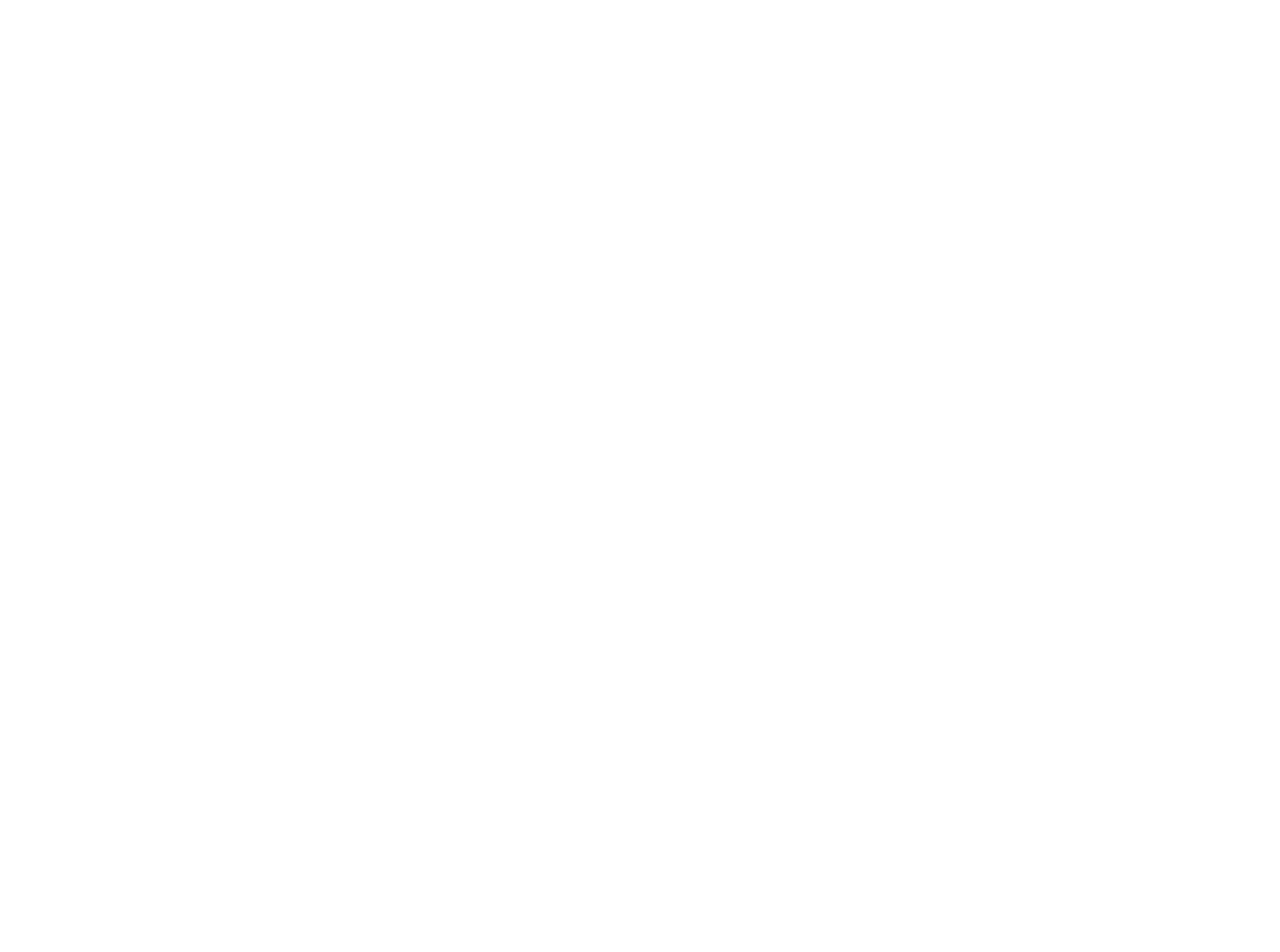
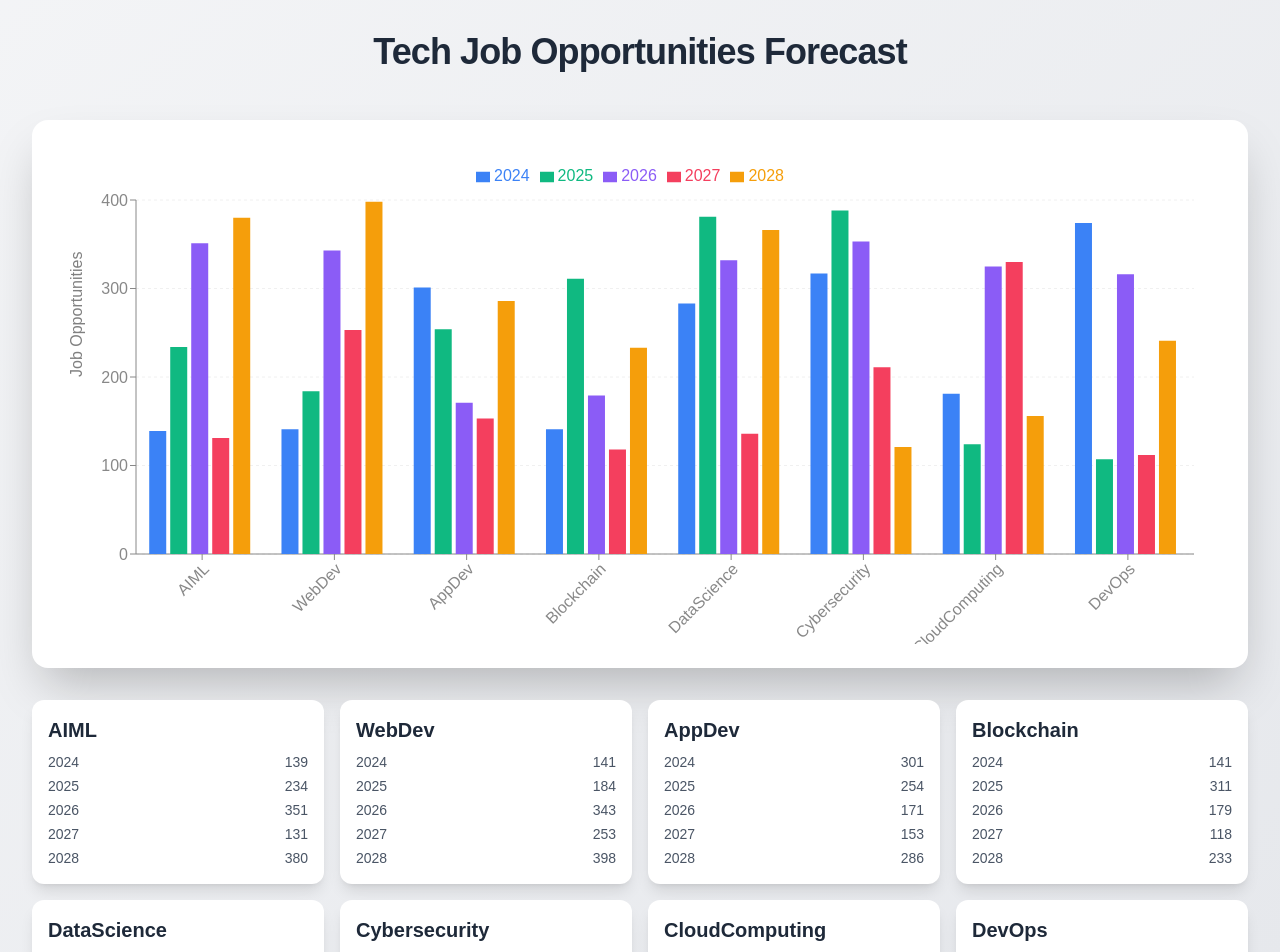
Before and after one commit to Hariprasaadh/careertrack-new, a Next.js app in the folder frontend/careertrack/: page / in a window 1280 px wide. Shown: the part 800-1752 px from the top of the page. Before the commit the page ends 800 px from the top, so only its background shows below. Built offline with nearby package versions, Linux system fonts and the light colour scheme; no server answers.

Commit message:
insights push

```diff
--- a/frontend/careertrack/app/page.tsx
+++ b/frontend/careertrack/app/page.tsx
@@ -1,5 +1,11 @@
 import HeroSection from "@/components/HeroSection";
+import Insights from "@/components/Insights";
 
 export default function Home() {
-  return <HeroSection />;
+  return (
+    <div className="">
+      <HeroSection />
+      <Insights />
+    </div>
+  )
 }
--- /dev/null
+++ b/frontend/careertrack/components/Insights.tsx
@@ -0,0 +1,171 @@
+"use client"
+import React, { useEffect, useState } from 'react';
+import { BarChart, Bar, XAxis, YAxis, CartesianGrid, Tooltip, Legend, ResponsiveContainer } from 'recharts';
+
+// Define strict types for the data structure
+interface JobOpportunityData {
+  domain: string;
+  2024: number;
+  2025: number;
+  2026: number;
+  2027: number;
+  2028: number;
+}
+
+// Domains as a const array to ensure type safety
+const DOMAINS = [
+  'AIML',
+  'WebDev',
+  'AppDev',
+  'Blockchain',
+  'DataScience',
+  'Cybersecurity',
+  'CloudComputing',
+  'DevOps',
+] as const;
+
+type DomainType = typeof DOMAINS[number];
+
+export default function Insights() {
+  // Typed state management
+  const [data, setData] = useState<JobOpportunityData[]>([]);
+  const [loading, setLoading] = useState<boolean>(true);
+  const [error, setError] = useState<string | null>(null);
+
+  useEffect(() => {
+    fetchData();
+  }, []);
+
+  const fetchData = async () => {
+    try {
+      const apiKey = process.env.NEXT_PUBLIC_GEMINI_API_KEY;
+      if (!apiKey) {
+        throw new Error('Gemini API key is not defined');
+      }
+
+      // Mock data with proper typing
+      const mockData: JobOpportunityData[] = DOMAINS.map(domain => ({
+        domain,
+        2024: Math.floor(Math.random() * 300) + 100,
+        2025: Math.floor(Math.random() * 300) + 100,
+        2026: Math.floor(Math.random() * 300) + 100,
+        2027: Math.floor(Math.random() * 300) + 100,
+        2028: Math.floor(Math.random() * 300) + 100,
+      }));
+
+      setData(mockData);
+      setLoading(false);
+    } catch (error) {
+      console.error('Error fetching data:', error);
+      setError(error instanceof Error ? error.message : 'An unknown error occurred');
+      setLoading(false);
+    }
+  };
+
+  if (loading) {
+    return (
+      <div className="flex justify-center items-center min-h-screen bg-gray-100">
+        <div className="animate-pulse">
+          <div className="h-16 w-16 bg-blue-500 rounded-full"></div>
+        </div>
+      </div>
+    );
+  }
+
+  if (error) {
+    return (
+      <div className="flex justify-center items-center min-h-screen bg-red-50">
+        <div className="text-center p-8 bg-white rounded-xl shadow-2xl">
+          <h2 className="text-3xl font-bold text-red-600 mb-4">Oops! Something went wrong</h2>
+          <p className="text-gray-700">{error}</p>
+        </div>
+      </div>
+    );
+  }
+
+  return (
+    <div className="min-h-screen bg-gradient-to-br from-gray-100 to-gray-200 p-8">
+      <div className="container mx-auto">
+        <h1 className="text-4xl font-extrabold text-center text-gray-800 mb-12 tracking-tight">
+          Tech Job Opportunities Forecast
+        </h1>
+
+        <div className="bg-white rounded-2xl shadow-2xl overflow-hidden">
+          <div className="p-6">
+            <ResponsiveContainer width="100%" height={500}>
+              <BarChart
+                data={data}
+                margin={{ top: 20, right: 30, left: 20, bottom: 60 }}
+              >
+                <CartesianGrid
+                  strokeDasharray="3 3"
+                  vertical={false}
+                  stroke="#f0f0f0"
+                />
+                <XAxis
+                  dataKey="domain"
+                  angle={-45}
+                  textAnchor="end"
+                  interval={0}
+                  stroke="#888888"
+                />
+                <YAxis
+                  label={{
+                    value: 'Job Opportunities',
+                    angle: -90,
+                    position: 'insideLeft',
+                    offset: 0
+                  }}
+                  stroke="#888888"
+                />
+                <Tooltip
+                  cursor={{ fill: 'transparent' }}
+                  contentStyle={{
+                    backgroundColor: '#f8f9fa',
+                    borderRadius: '12px',
+                    border: 'none'
+                  }}
+                />
+                <Legend
+                  verticalAlign="top"
+                  height={36}
+                />
+                <Bar dataKey="2024" fill="#3B82F6" name="2024" />
+                <Bar dataKey="2025" fill="#10B981" name="2025" />
+                <Bar dataKey="2026" fill="#8B5CF6" name="2026" />
+                <Bar dataKey="2027" fill="#F43F5E" name="2027" />
+                <Bar dataKey="2028" fill="#F59E0B" name="2028" />
+              </BarChart>
+            </ResponsiveContainer>
+          </div>
+        </div>
+
+        <div className="mt-8 grid grid-cols-1 md:grid-cols-2 lg:grid-cols-4 gap-4">
+          {data.map((domainData) => (
+            <div
+              key={domainData.domain}
+              className="bg-white rounded-xl shadow-lg p-4 hover:shadow-xl transition-all"
+            >
+              <h3 className="text-xl font-semibold text-gray-800 mb-2">
+                {domainData.domain}
+              </h3>
+              <div className="space-y-1">
+                {Object.entries(domainData)
+                  .filter(([key]) => key !== 'domain')
+                  .map(([year, value]) => (
+                    <div
+                      key={year}
+                      className="flex justify-between text-sm text-gray-600"
+                    >
+                      <span>{year}</span>
+                      <span className="font-medium">{value}</span>
+                    </div>
+                  ))}
+              </div>
+            </div>
+          ))}
+        </div>
+      </div>
+    </div>
+  );
+}
--- a/frontend/careertrack/package.json
+++ b/frontend/careertrack/package.json
@@ -15,7 +15,8 @@
     "lucide-react": "^0.477.0",
     "next": "15.2.1",
     "react": "^19.0.0",
-    "react-dom": "^19.0.0"
+    "react-dom": "^19.0.0",
+    "recharts": "^2.15.1"
   },
   "devDependencies": {
     "@eslint/eslintrc": "^3",
--- /dev/null
+++ b/package.json
@@ -0,0 +1,5 @@
+{
+  "dependencies": {
+    "recharts": "^2.15.1"
+  }
+}
```
Also changed, not shown: 2 other files (tests, documents, lock files or other folders).
